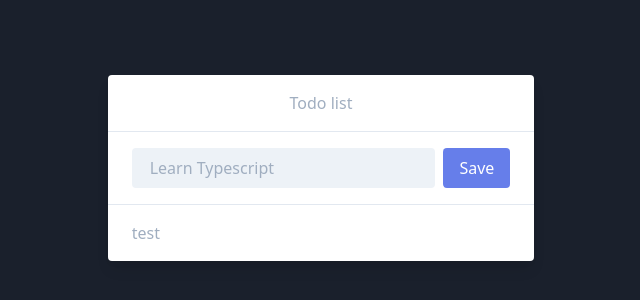
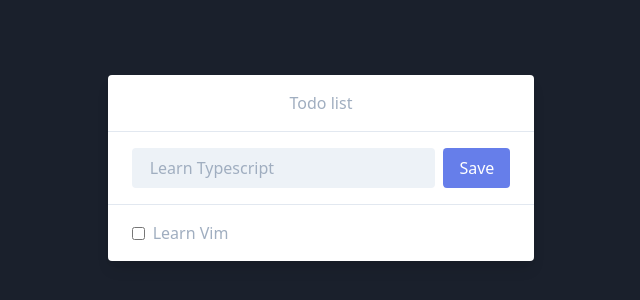
Before and after one commit to Noctane/todo-typescript, a React (Create React App) app: page / in a window 1280 px wide. Shown: the part 232-532 px from the top of the page, without its empty margins (319-959 px from the left). Built offline with nearby package versions, Linux system fonts and the light colour scheme.

Commit message:
Add TodoItem component

```diff
--- a/src/App.tsx
+++ b/src/App.tsx
@@ -1,4 +1,5 @@
 import React from 'react';
+import { TodoItem } from './components/TodoItem';
 
 function App() {
   return (
@@ -19,7 +20,7 @@ function App() {
             </div>
           </div>
           <div className="py-4 px-6">
-            test
+            <TodoItem label="Learn Vim" />
           </div>
         </div>
       </div>
--- /dev/null
+++ b/src/components/TodoItem/index.tsx
@@ -0,0 +1,14 @@
+import React from 'react'
+
+interface TodoItemProps {
+  label: string;
+}
+
+export const TodoItem: React.FC<TodoItemProps> = ({ label }) => {
+  return (
+    <div className="flex items-center">
+      <input className="mr-2 leading-tight" type="checkbox" name="todo-item" id="item-0" />
+      <span>{label}</span>
+    </div>
+  );
+}
```
